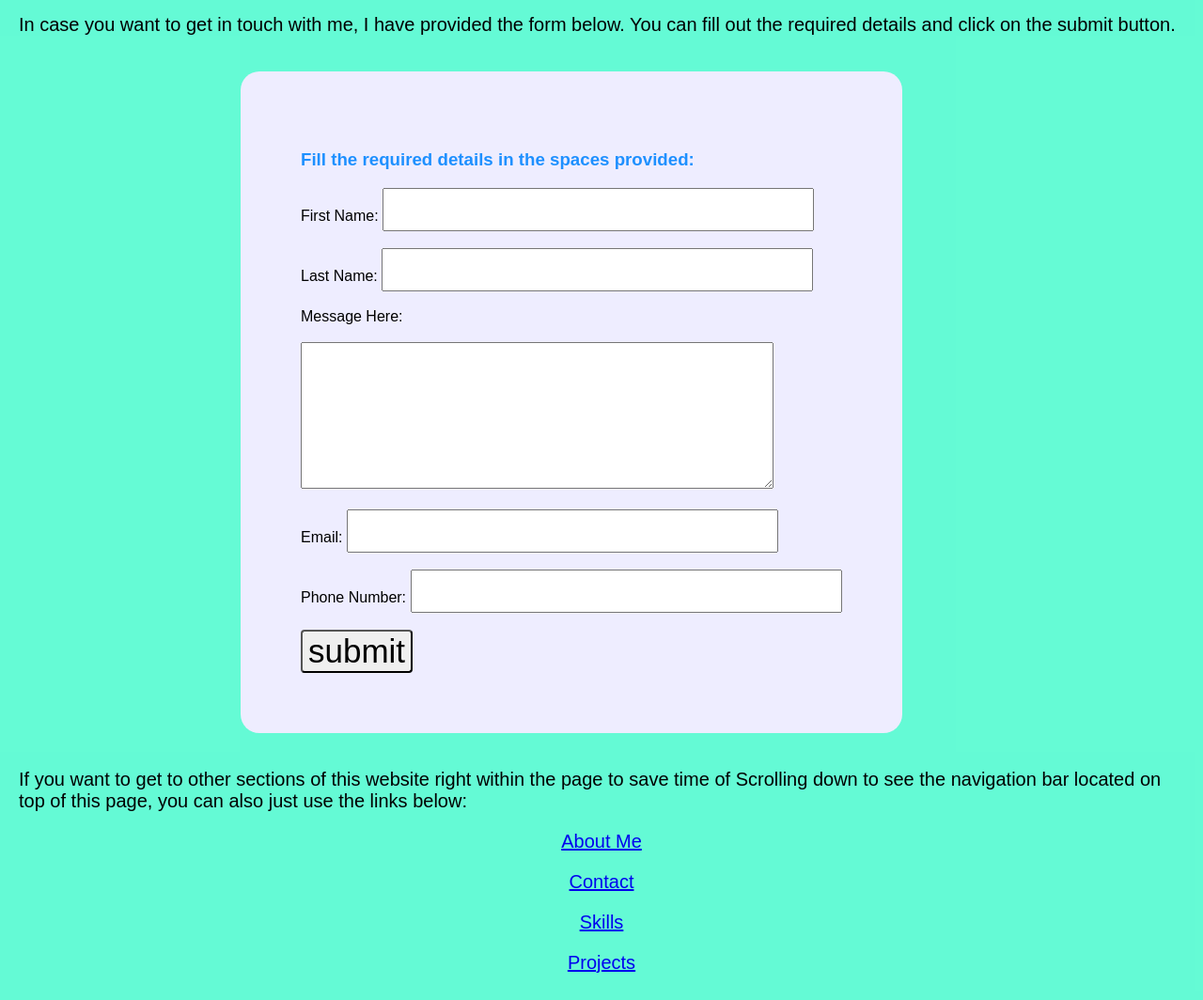
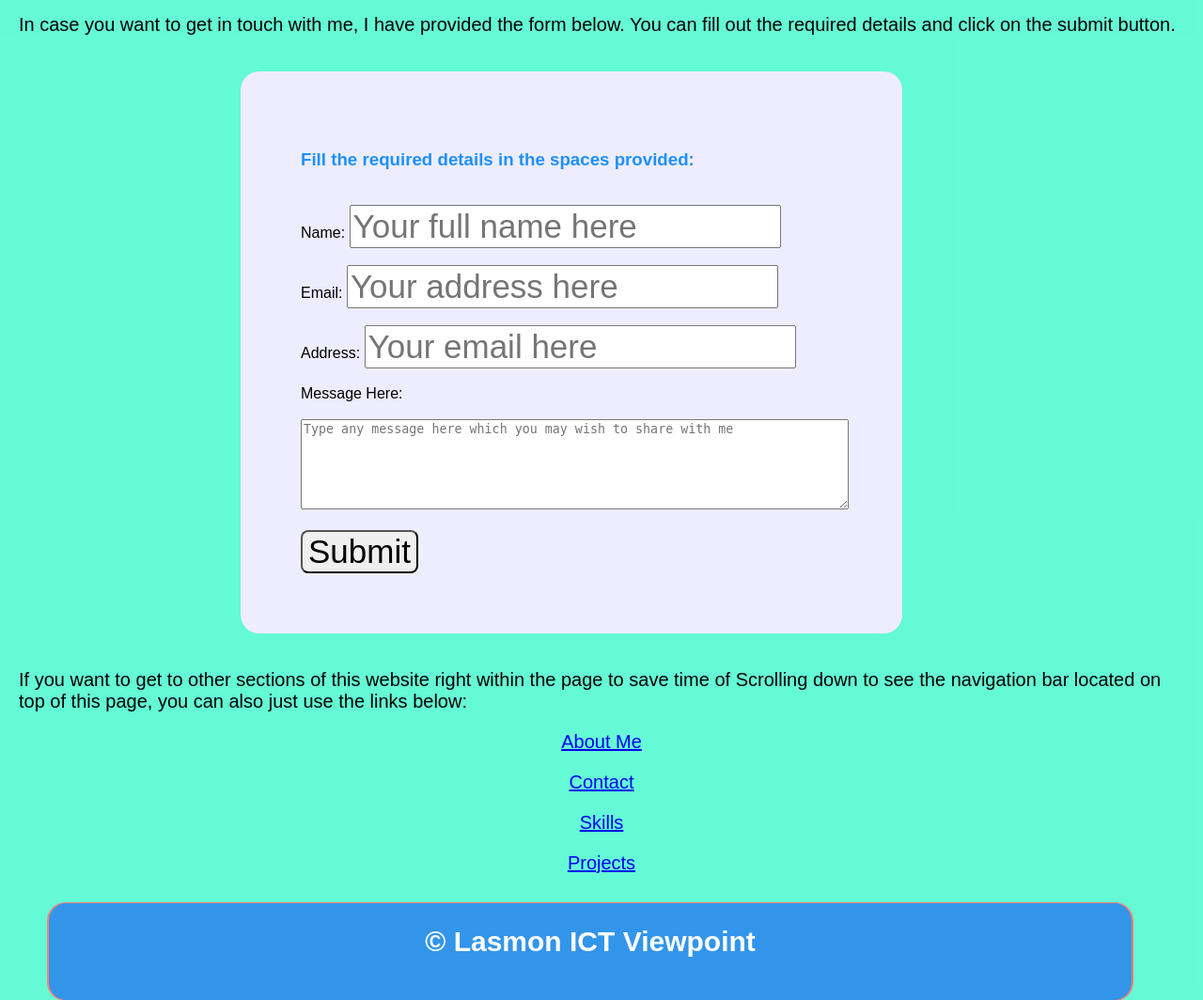
Before and after one commit to lasmon10kapota/my-portfolio, a PHP site: page / in a window 1280 px wide. Shown: the part 725-1789 px from the top of the page at 94% size. Run offline with PHP 8.4, Linux system fonts and the light colour scheme.

Commit message:
Update index.php

```diff
--- a/index.php
+++ b/index.php
@@ -1,3 +1,5 @@
+<?php include ('databaseconnection.php'); ?>
+
 <!DOCTYPE html>
   <html lang="en_us">
       <head>
@@ -46,19 +48,17 @@
       In case you want to get in touch with me, I have provided the form below. You can fill out the required details and click on the submit button.
     </p><br>
 
-     <Form method="get" class="reg">
-        <h3 style="color:DodgerBlue;">Fill the required details in the spaces provided:</h3>
-        <label for="fname">First Name:</label>
-        <input type="text" id="fname" name="fname"/><br><br>
-        <label for="lname">Last Name:</label>
-        <input type="text" id="lname" name="lname"/><br><br>
+     <Form method="post" action="index.php">
+        <h3 style="color:DodgerBlue;">Fill the required details in the spaces provided:</h3><br>
+        <label for="fname">Name:</label>
+        <input type="text" id="fname" name="fname" placeholder="Your full name here" required/><br><br>
+        <label for="emel">Email:</label>
+        <input type="email" id="emel" name="emel" placeholder="Your address here" required/><br><br>
+        <label for="addres">Address:</label>
+        <input type="email" id="addres" name="adress" placeholder="Your email here" required/><br><br>
         <label for="meseg">Message Here:</label><br><br>
-        <textarea name="message" rows="10" cols="60"></textarea><br><br>
-        <label for="emel">Email:</label>
-        <input type="email" id="emel" name="emel"/><br><br>
-        <label for="phone">Phone Number:</label>
-        <input type="tel" id="phone" name="phone"/><br><br>
-        <input style="border-radius: 4px" type="submit" value="submit"/><br>
+        <textarea style="resize:vertical" placeholder="Type any message here which you may wish to share with me" name="message" rows="6" cols="70"></textarea><br><br>
+        <input title="You can submit if you are done filling out" style="border-radius: 8px" type="submit" name="submit" value="Submit" /><br>
      </form><br>
 
      <p>
```
